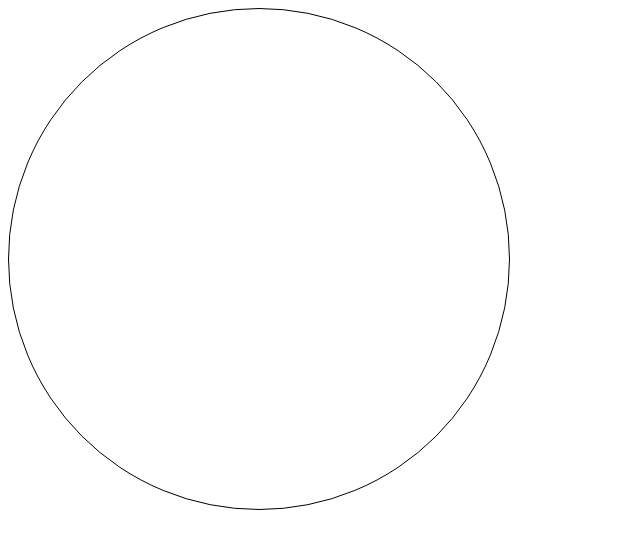
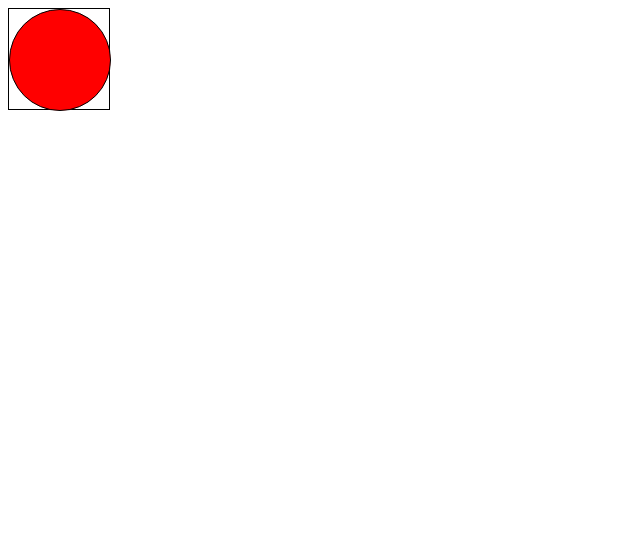
Before and after one commit to Ichoi1029/git-drawing, a plain HTML site: page index.html in a window 1280 px wide. Shown: the whole page, without its empty margins (0-640 px from the left). Drawn offline with Linux system fonts and the light colour scheme.

Commit message:
css: red head done

```diff
--- a/index.html
+++ b/index.html
@@ -6,16 +6,22 @@
 <meta http-equiv="X-UA-Compatible" content="ie=edge">
 <title></title>
 <style>
-    div{
-        width: 500px;
-        height: 500px;
+    header{
+        width: 100px;
+        height: 100px;
         border: 1px solid black;
         border-radius: 50%;
+        background: red;
+    }
+    body{
+        width: 100px;
+        height: 100px;
+        border: 1px solid black;
     }
 </style>
 </head>
 <body>
-    <div></div>
+  <header></header>
 
 </body>
 </html>
```
